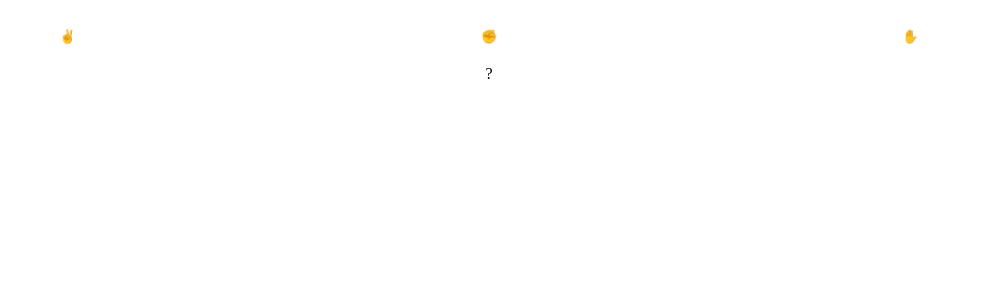
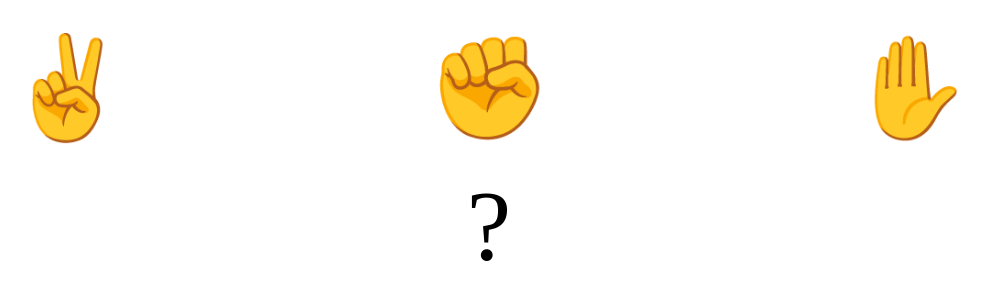
Before and after one commit to junkyuu/rock-paper-scissors, a plain HTML site: page index.html in a window 1280 px wide. Shown: the whole page, without its empty margins (151-1139 px from the left). Drawn offline with Linux system fonts and the light colour scheme.

Commit message:
size is adjusted

```diff
--- a/index.css
+++ b/index.css
@@ -11,6 +11,7 @@
 
 .select{
     width: 30%;
+    font-size: 100px;
     margin: 10px;
     background:white;
     border:none;
@@ -19,9 +20,11 @@
 }
 
 .enemy{
+    font-size: 100px;
     box-sizing: border-box;
 }
 
 .result{
+    font-size: 100px;
     margin: 15px auto;
 }
```
